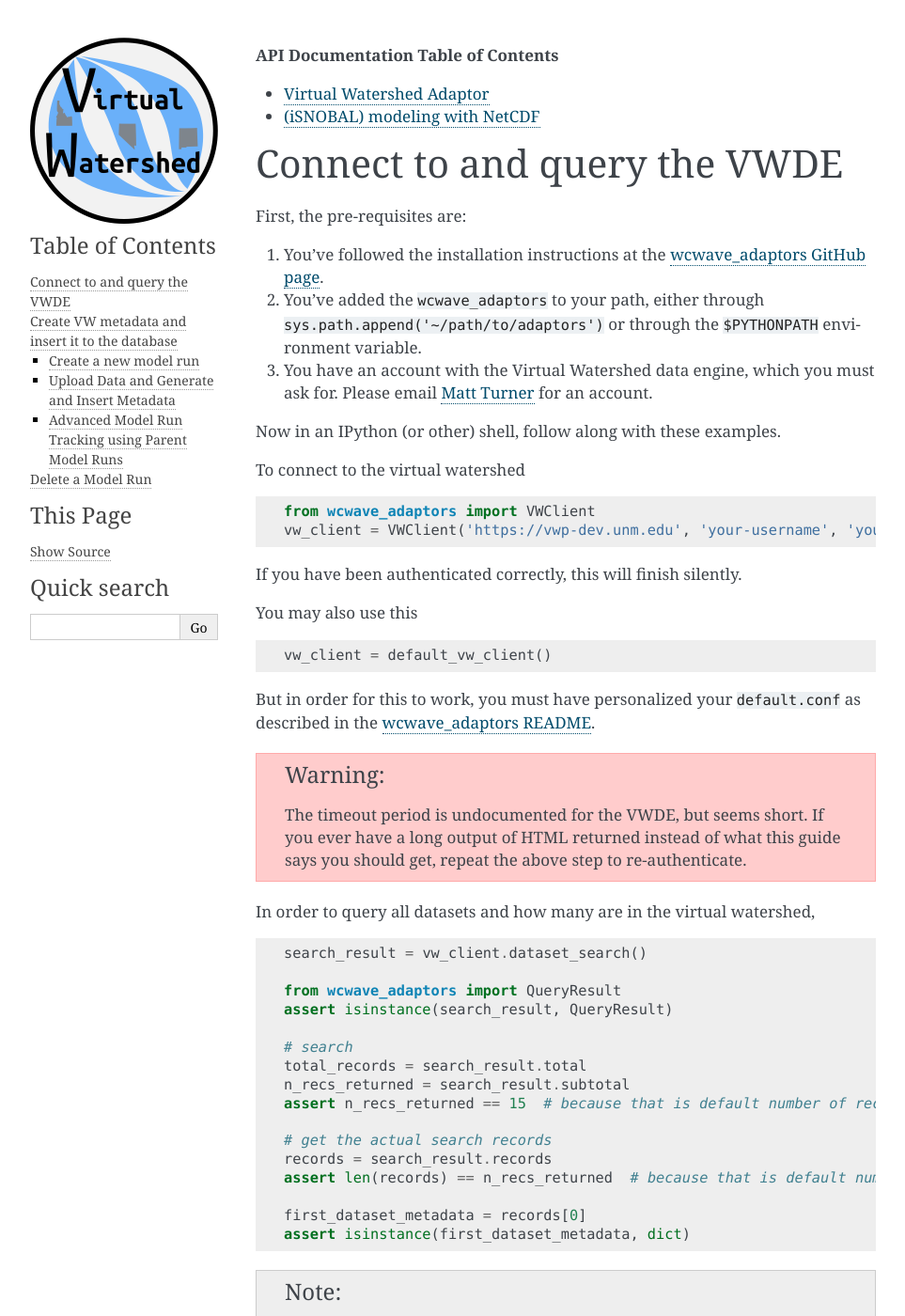
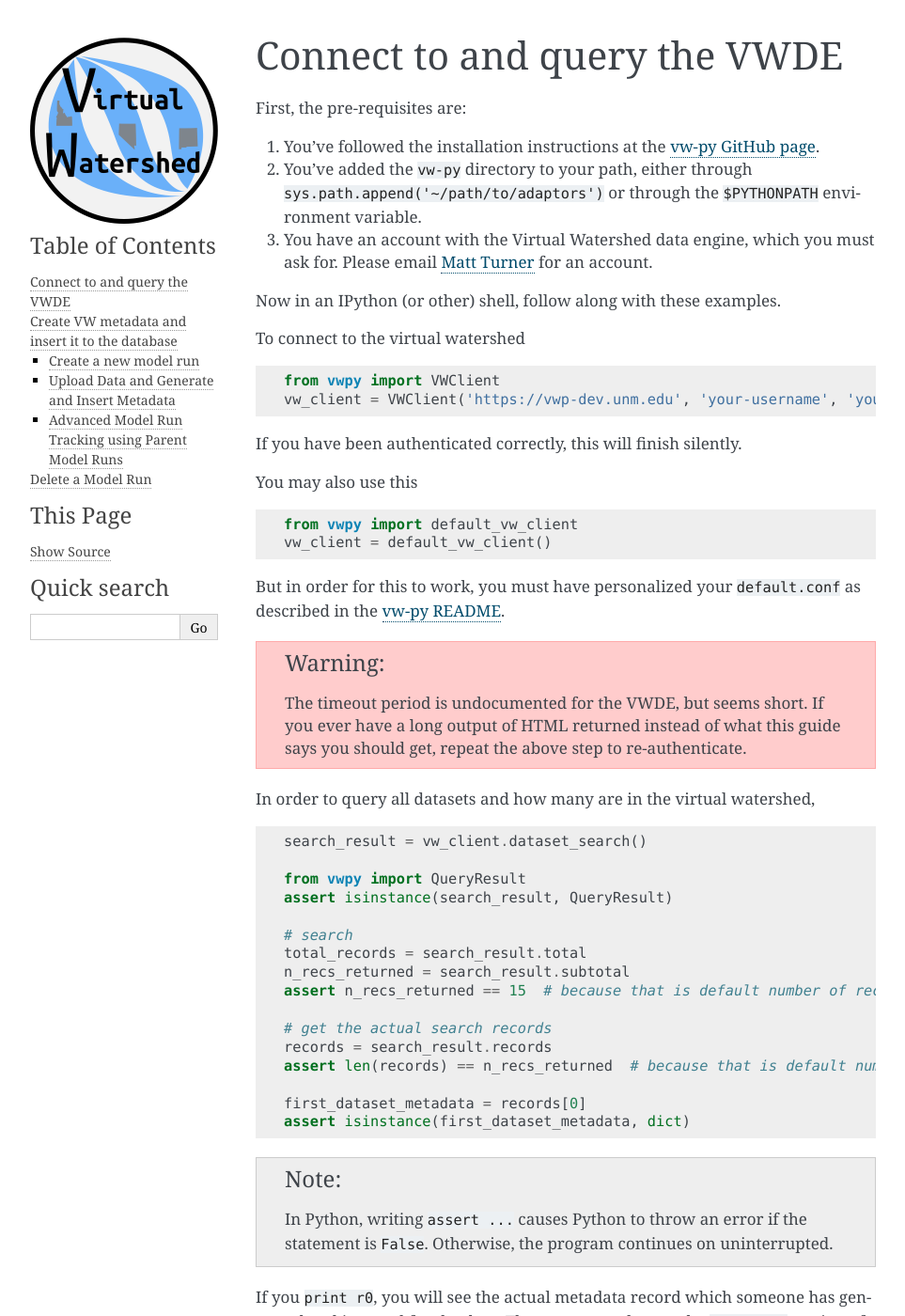
Before and after one commit to VirtualWatershed/virtualwatershed.github.io, a Sphinx documentation site: the page built from source/vw-py-vwclient.rst, in a window 1280 px wide and 1400 px high. Shown: the whole window at 94% size, without its empty margins (148-1111 px from the left). Built offline with Sphinx 7.4.7, drawn with Linux system fonts in a browser that asks for light colours.

Commit message:
added toc, vwclient tutorial, and isnobal docs

```diff
--- a/source/conf.py
+++ b/source/conf.py
@@ -21,7 +21,7 @@ import os
 #sys.path.insert(0, os.path.abspath('.'))
 
 # Not sure why this is necessary, but going with it.
-sys.path.insert(0, os.path.abspath('../../'))
+sys.path.insert(0, os.path.abspath('../../vw-py'))
 # if I don't do both, Sphinx can't find either isnobal or wateshed adaptors
 # sys.path.insert(0, os.path.abspath('../../wcwave_adaptors/wcwave_adaptors'))
 print sys.path
--- a/source/vw-py-vwclient.rst
+++ b/source/vw-py-vwclient.rst
@@ -1,19 +1,10 @@
-**API Documentation Table of Contents**
-
-.. toctree::
-    :maxdepth: 1
-
-    watershed
-    isnobal_netcdf
-
-
 Connect to and query the VWDE
 -----------------------------
 
 First, the pre-requisites are:
 
-1. You've followed the installation instructions at the `wcwave_adaptors GitHub page <https://github.com/tri-state-epscor/wcwave_adaptors>`_.
-2. You've added the  ``wcwave_adaptors`` to your path, either through ``sys.path.append('~/path/to/adaptors')`` or through the ``$PYTHONPATH`` environment variable.
+1. You've followed the installation instructions at the `vw-py GitHub page <https://github.com/VirtualWatershed/vw-py>`_.
+2. You've added the  ``vw-py`` directory to your path, either through ``sys.path.append('~/path/to/adaptors')`` or through the ``$PYTHONPATH`` environment variable.
 3. You have an account with the Virtual Watershed data engine, which you must ask for. Please email `Matt Turner <maturner@uidaho.edu>`_ for an account.
 
 Now in an IPython (or other) shell, follow along with these examples.
@@ -22,7 +13,7 @@ To connect to the virtual watershed
 
 .. code-block:: python
 
-    from wcwave_adaptors import VWClient
+    from vwpy import VWClient
     vw_client = VWClient('https://vwp-dev.unm.edu', 'your-username', 'your-password')
 
 If you have been authenticated correctly, this will finish silently.
@@ -31,10 +22,11 @@ You may also use this
 
 .. code-block:: python
 
+    from vwpy import default_vw_client
     vw_client = default_vw_client()
 
 But in order for this to work, you must have personalized your ``default.conf``
-as described in the `wcwave_adaptors README <https://github.com/tri-state-epscor/wcwave_adaptors#configuration-files>`_.
+as described in the `vw-py README <https://github.com/VirtualWatershed/vw-py>`_.
 
 .. warning::
 
@@ -49,7 +41,7 @@ In order to query all datasets and how many are in the virtual watershed,
 
     search_result = vw_client.dataset_search()
 
-    from wcwave_adaptors import QueryResult
+    from vwpy import QueryResult
     assert isinstance(search_result, QueryResult)
 
     # search
@@ -85,7 +77,7 @@ input file ``in.0000``
 (http://vwp-dev.unm.edu/apps/vwp/datasets/a33893dd-d919-472a-8583-b35d9cda967a/in.0000.original.bin).
 All this metadata is for this one file.
 
-This may seem overwhelming, but the ``wcwave_adaptors`` provide help to create
+This may seem overwhelming, but the ``vwpy`` provide help to create
 this metadata, which is the topic of the next section.
 
 
```
Also changed, not shown: source/index.rst (+6 -3 lines), source/isnobal.rst (+3 -3 lines), source/figures/edit_source_screenshot.png (added), source/figures/new_branch_screenshot.png (added).
